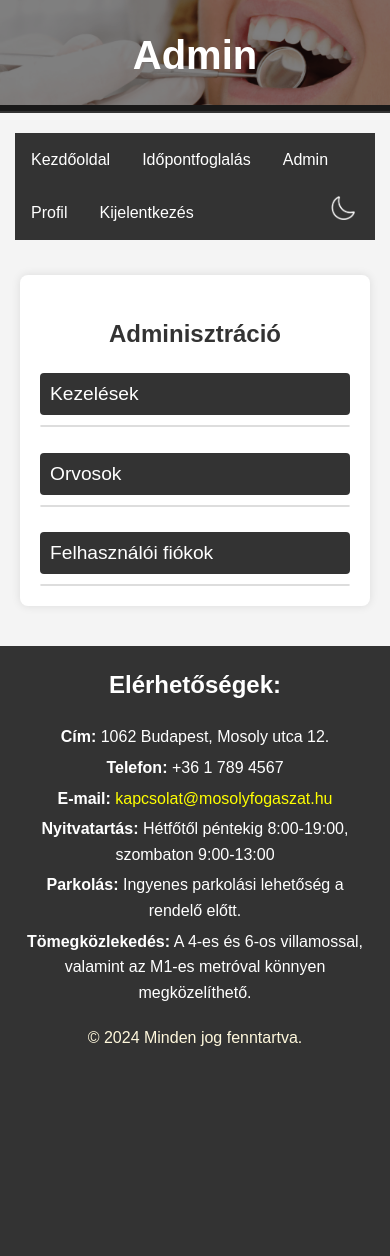
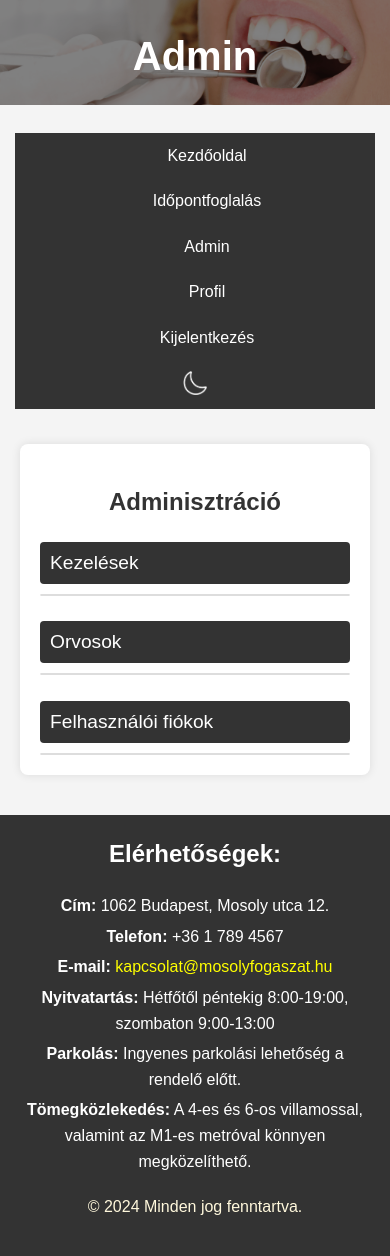
Before and after one commit to sanyopapa/Szakdolgozat, a Django app: page /custom_admin/ in a window 390 px wide. Before the commit the page ends 1046 px from the top, so only its background shows below. Run offline with Django 5.2, Linux system fonts and the light colour scheme; a user stored in the database is signed in; data comes from the database, SQL or seed files in the repository; both versions use the stored data as it was after the commit.

Commit message:
admin jogosultság ellenőrzés és responsive design hozzáadva

```diff
--- a/rendelo/rendeloweboldal/static/Css/colors_dark.css
+++ b/rendelo/rendeloweboldal/static/Css/colors_dark.css
@@ -1,9 +1,9 @@
-body {
+body, header {
     background-color: #121212;
     color: #e0e0e0;
 }
 
-header, .navbar, footer {
+.navbar, footer {
     background-color: #1f1f1f;
     color: #e0e0e0;
 }
--- a/rendelo/rendeloweboldal/static/Css/colors_light.css
+++ b/rendelo/rendeloweboldal/static/Css/colors_light.css
@@ -1,9 +1,9 @@
-body {
+body, header {
     background-color: #f4f4f4;
     color: #333;
 }
 
-header, .navbar, footer {
+.navbar, footer {
     background-color: #333;
     color: white;
 }
--- a/rendelo/rendeloweboldal/static/Css/style.css
+++ b/rendelo/rendeloweboldal/static/Css/style.css
@@ -16,11 +16,14 @@ header {
     position: relative;
     text-align: center;
     color: white;
-}
+    height: auto;
+    }
 
 .header-image {
     width: 100%;
     height: auto;
+    object-fit: cover;
+    filter: brightness(50%);
 }
 
 .overlay {
@@ -28,8 +31,7 @@ header {
     top: 0;
     left: 0;
     width: 100%;
-    height: 98.5%;
-    background-color: rgba(0, 0, 0, 0.5);
+    height: 100%;
     display: flex;
     justify-content: center;
     align-items: center;
@@ -132,26 +134,46 @@ button[type="button"]:hover {
 }
 
 .navbar {
+    display: flex;
+    flex-wrap: wrap;
     list-style-type: none;
     margin: 0;
     padding: 0;
-    overflow: hidden;
     background-color: #333;
+justify-content: flex-start; /* Balra zárás */
 }
 
 .navbar li {
-    float: left;
+    flex: 0 1 auto; /* Gombok közelebb egymáshoz */
 }
 
 .navbar li a {
     display: block;
     color: white;
     text-align: center;
-    padding: 14px 16px;
+    padding: 10px 12px; /* Kisebb padding a gombok között */
     text-decoration: none;
 }
 
 .navbar li a:hover {
+    background-color: #111;
+}
+
+.navbar li:last-child {
+    margin-left: auto;
+}
+
+.navbar button {
+    background: none;
+    border: none;
+    cursor: pointer;
+    padding: 10px 12px; /* Kisebb padding a gombok között */
+    color: white;
+    text-align: center;
+    width: 100%;
+}
+
+.navbar button:hover {
     background-color: #111;
 }
 
@@ -171,7 +193,7 @@ ul.navbar li a {
     display: block;
     color: white;
     text-align: center;
-    padding: 14px 16px;
+    padding: 10px 12px; /* Kisebb padding a gombok között */
     text-decoration: none;
 }
 
@@ -242,7 +264,7 @@ contact-info a:hover {
     text-decoration: underline;
 }
 
-.copy{
+.copy {
 color: cornsilk;
 }
 
@@ -1031,7 +1053,7 @@ button[type="button"]:hover {
 
 .user-name,
 .treatment-name,
-.doctor-name {
+doctor-name {
     font-weight: bold;
 }
 
@@ -1110,3 +1132,21 @@ section.doctors .doctor.selected {
     justify-content: center;
     height: 100%;
 }
+
+/* Reszponzív stílusok */
+@media (max-width: 768px) {
+    .navbar {
+        flex-direction: column;
+        align-items: flex-start;
+    }
+
+    .navbar li {
+        width: 100%;
+    }
+
+    .navbar li a {
+        width: 100%;
+        text-align: left;
+        padding: 10px 15px;
+    }
+}
--- a/rendelo/rendeloweboldal/templates/admin.html
+++ b/rendelo/rendeloweboldal/templates/admin.html
@@ -67,13 +67,15 @@
                     {% endif %}
                 </div>
                 <div class="user-actions">
-                    {% if user.id %}
+                    {% if user.id != request.user.id %}
                         {% if not user.is_superuser and user.is_staff %}
-                            Orvos, szerkeszthető az Orvosok menüben!
+                            Orvos, szerkeszthető az "Orvosok" menüben!
                         {% else %}
                             <a href="{% url 'edit_user' user.id %}" class="edit-button">Szerkesztés</a>
                             <a href="{% url 'delete_user' user.id %}" class="delete-button">Törlés</a>
                         {% endif %}
+                    {% else %}
+                        Saját profil, szerkeszthető a "Profil" oldalon.
                     {% endif %}
                 </div>
             </li>
--- a/rendelo/rendeloweboldal/templates/base.html
+++ b/rendelo/rendeloweboldal/templates/base.html
@@ -63,8 +63,8 @@
             {% else %}
                 <li><a href="{% url 'login' %}">Bejelentkezés</a></li>
             {% endif %}
-            <li class="icon" style="float: right;">
-                <button onclick="toggleColorScheme()" style="background: none; border: none; cursor: pointer;">
+            <li class="icon">
+                <button onclick="toggleColorScheme()">
                     <img id="color-scheme-icon" src="{% static 'images/moon_icon.png' %}" alt="Sötét mód" style="width: 24px; height: 24px;">
                 </button>
             </li>
--- a/rendelo/rendeloweboldal/views.py
+++ b/rendelo/rendeloweboldal/views.py
@@ -59,6 +59,9 @@ def idopontfoglalas(request):
     return render(request, 'idopontfoglalas.html', {'doctors': Doctor.objects.all(), 'treatments': Treatment.objects.all()})
 
 def admin_view(request):
+    if not (request.user.is_superuser):
+        return redirect('home')
+
     treatments = Treatment.objects.all()
     doctors = Doctor.objects.all()
     users = RendeloUser.objects.all()
@@ -66,6 +69,9 @@ def admin_view(request):
 
 @login_required
 def add_treatment(request):
+    if not (request.user.is_superuser):
+        return redirect('home')
+
     if request.method == 'POST':
         form = TreatmentForm(request.POST)
         if form.is_valid():
@@ -79,6 +85,9 @@ def add_treatment(request):
 
 @login_required
 def edit_treatment(request, treatment_id):
+    if not (request.user.is_superuser):
+        return redirect('home')
+
     treatment = get_object_or_404(Treatment, id=treatment_id)
     if request.method == 'POST':
         form = TreatmentForm(request.POST, instance=treatment)
@@ -93,6 +102,9 @@ def edit_treatment(request, treatment_id):
 
 @login_required
 def delete_treatment(request, treatment_id):
+    if not (request.user.is_superuser):
+        return redirect('home')
+
     treatment = get_object_or_404(Treatment, id=treatment_id)
     if request.method == 'POST':
         treatment.delete()
@@ -101,6 +113,9 @@ def delete_treatment(request, treatment_id):
 
 @login_required
 def add_doctor(request):
+    if not (request.user.is_superuser):
+        return redirect('home')
+
     if request.method == 'POST':
         user_form = CustomUserCreationForm(request.POST)
         doctor_form = DoctorForm(request.POST, request.FILES)
@@ -121,6 +136,9 @@ def add_doctor(request):
 
 @login_required
 def edit_doctor(request, doctor_id):
+    if not (request.user.is_superuser):
+        return redirect('home')
+
     doctor = get_object_or_404(Doctor, id=doctor_id)
     user = get_object_or_404(RendeloUser, id=doctor_id)
     if request.method == 'POST':
@@ -140,6 +158,9 @@ def edit_doctor(request, doctor_id):
 
 @login_required
 def delete_doctor(request, doctor_id):
+    if not (request.user.is_superuser):
+        return redirect('home')
+
     doctor = get_object_or_404(Doctor, id=doctor_id)
     user = get_object_or_404(RendeloUser, id=doctor_id)
     if request.method == 'POST':
@@ -150,6 +171,9 @@ def delete_doctor(request, doctor_id):
 
 @login_required
 def edit_user(request, user_id):
+    if not (request.user.is_superuser):
+        return redirect('home')
+
     user = get_object_or_404(RendeloUser, id=user_id)
     patient = None
     if not user.is_superuser:
@@ -172,6 +196,9 @@ def edit_user(request, user_id):
 
 @login_required
 def delete_user(request, user_id):
+    if not (request.user.is_superuser):
+        return redirect('home')
+
     user = get_object_or_404(RendeloUser, id=user_id)
     if request.method == 'POST':
         user.delete()
@@ -332,6 +359,9 @@ def get_earliest_slot(request):
 
 @login_required
 def add_admin_user(request):
+    if not (request.user.is_superuser):
+        return redirect('home')
+
     if request.method == 'POST':
         form = CustomUserCreationForm(request.POST)
         if form.is_valid():
```
Also changed, not shown: rendelo/db.sqlite3.
